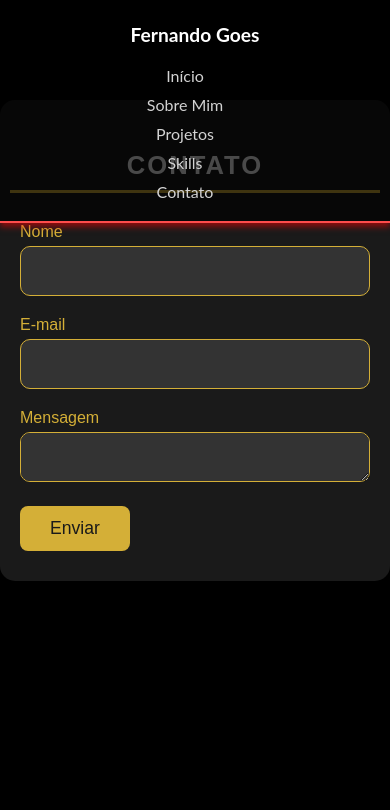
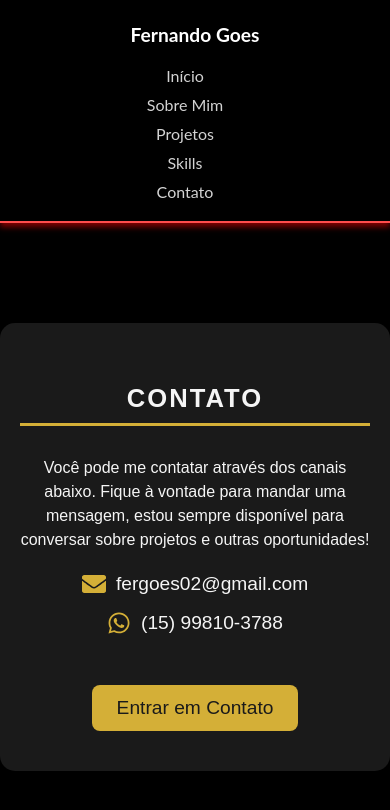
Before and after one commit to fergoes14/portfolio, a React (Create React App) app: page /contact in a window 390 px wide. Shown: the top 810 px of the page. Built offline with nearby package versions, Linux system fonts and the light colour scheme.

Commit message:
melhorias
icones, whatsapp, e retoques de responsividade

```diff
--- a/package.json
+++ b/package.json
@@ -9,6 +9,7 @@
     "@testing-library/user-event": "^13.5.0",
     "react": "^19.0.0",
     "react-dom": "^19.0.0",
+    "react-icons": "^5.5.0",
     "react-router-dom": "^7.3.0",
     "react-scripts": "5.0.1",
     "web-vitals": "^2.1.4"
--- a/src/components/Contact.jsx
+++ b/src/components/Contact.jsx
@@ -1,22 +1,37 @@
 import React from "react";
-import '../styles/Contact.css';
+import { FaEnvelope, FaWhatsapp } from "react-icons/fa";
+import "../styles/Contact.css";
 
 function Contact() {
+    const handleWhatsAppClick = () => {
+        const message = "Olá, peguei seu contato no portfólio!";
+        const phoneNumber = "15998103788"; // Número de telefone no formato internacional sem espaços
+        const whatsappUrl = `https://wa.me/${phoneNumber}?text=${encodeURIComponent(message)}`;
+        window.open(whatsappUrl, "_blank");
+    };
+
     return (
         <section id="contact" className="contact">
             <h2>Contato</h2>
-            <form>
-                <label htmlFor="name">Nome</label>
-                <input type="text" id="name" name="name" required />
+            <p className="contact-description">
+                Você pode me contatar através dos canais abaixo. Fique à vontade para mandar uma mensagem, estou sempre disponível para conversar sobre projetos e outras oportunidades!
+            </p>
 
-                <label htmlFor="email">E-mail</label>
-                <input type="email" id="email" name="email" required />
+            <div className="contact-info">
+                <div className="contact-item">
+                    <FaEnvelope className="contact-icon" />
+                    <span className="contact-text">fergoes02@gmail.com</span>
+                </div>
 
-                <label htmlFor="message">Mensagem</label>
-                <textarea id="message" name="message" required></textarea>
+                <div className="contact-item">
+                    <FaWhatsapp className="contact-icon" />
+                    <span className="contact-text">(15) 99810-3788</span>
+                </div>
+            </div>
 
-                <button type="submit">Enviar</button>
-            </form>
+            <button className="contact-button" onClick={handleWhatsAppClick}>
+                Entrar em Contato
+            </button>
         </section>
     );
 }
--- a/src/components/Projects.jsx
+++ b/src/components/Projects.jsx
@@ -26,6 +26,16 @@ function Projects() {
           <a href="https://github.com/fergoes14/dashboard.git" target="_blank" rel="noopener noreferrer">Ver no GitHub</a>
         </div>
 
+        <div className="project-card">
+
+          <h3>Fundamentos React</h3>
+          <div className="project-image-container">
+            <img src="https://i.imgur.com/88ZlbHW.png" alt="Projeto" className="project-image" /> {/* Imagem do projeto */}
+          </div>
+          <p>Apenas componentes de estudos basicos do React</p>
+          <a href="https://github.com/fergoes14/fundamentos-react.git" target="_blank" rel="noopener noreferrer">Ver no GitHub</a>
+        </div>
+
         {/* Adicionar outros projetos aqui com a mesma estrutura */}
       </div>
     </section>
--- a/src/components/Skills.jsx
+++ b/src/components/Skills.jsx
@@ -1,15 +1,25 @@
 import React from "react";
-import '../styles/Skills.css';
+import { FaReact, FaJsSquare, FaHtml5, FaDatabase } from "react-icons/fa";
+import "../styles/Skills.css";
 
 function Skills() {
+  const skills = [
+    { name: "React", icon: <FaReact className="skill-icon react" /> },
+    { name: "JavaScript", icon: <FaJsSquare className="skill-icon js" /> },
+    { name: "HTML/CSS", icon: <FaHtml5 className="skill-icon html" /> },
+    { name: "MongoDB", icon: <FaDatabase className="skill-icon mongo" /> },
+  ];
+
   return (
     <section id="skills" className="skills">
       <h2>Habilidades</h2>
       <ul>
-        <li>React</li>
-        <li>JavaScript</li>
-        <li>HTML/CSS</li>
-        <li>MongoDB</li>
+        {skills.map((skill, index) => (
+          <li key={index}>
+            {skill.icon}
+            <span>{skill.name}</span>
+          </li>
+        ))}
       </ul>
     </section>
   );
--- a/src/styles/About.css
+++ b/src/styles/About.css
@@ -19,9 +19,6 @@
 /* Estilo para o texto */
 .about-text {
   max-width: 1000px;
-
-
-
   text-align: left;
 }
 
@@ -68,11 +65,7 @@
 /* Classe para aplicar a animação */
 .title {
   animation: slideIn 0.8s ease-out;
-
-  /* Você pode adicionar outras propriedades aqui, se necessário */
 }
-
-
 
 /* Responsividade */
 @media (min-width: 768px) {
@@ -82,12 +75,9 @@
     text-align: left;
   }
 
-  /*.about-text {
-    /*max-width: 500px; */
-    /* Ajuste a largura do texto em telas maiores */
-
-
-
+  .about-image img {
+    max-width: 300px; /* Ajuste o tamanho da imagem em telas maiores */
+  }
 }
 
 @media (max-width: 768px) {
--- a/src/styles/Contact.css
+++ b/src/styles/Contact.css
@@ -1,135 +1,137 @@
 /* Estilo para a seção Contact */
 .contact {
   margin-top: 100px;
-  background-color: #1a1a1a; /* Fundo escuro para combinar com o tema */
+  background-color: #1a1a1a; /* Fundo escuro */
   padding: 40px 20px;
   border-radius: 15px;
-  box-shadow: 0 10px 30px rgba(0, 0, 0, 0.2); /* Sombra suave */
+  box-shadow: 0 10px 30px rgba(0, 0, 0, 0.2);
   text-align: center;
 }
 
 /* Título da seção Contact */
 .contact h2 {
-  color: #F5F5F5; /* Cor clara para o título */
-  font-size: 2.5rem; /* Ajuste de fonte padrão */
+  color: #F5F5F5;
+  font-size: 2.5rem;
   margin-bottom: 30px;
   text-transform: uppercase;
   letter-spacing: 2px;
-  border-bottom: 3px solid #D4AF37; /* Linha dourada para destacar */
+  border-bottom: 3px solid #D4AF37;
   padding-bottom: 10px;
 }
 
-/* Estilo geral para o formulário */
-form {
-  max-width: 600px;
-  margin: 0 auto;
-  text-align: left;
+/* Descrição do contato */
+.contact-description {
+  color: #F5F5F5;
+  font-size: 1.1rem;
+  margin-bottom: 20px;
+  max-width: 700px;
+  margin-left: auto;
+  margin-right: auto;
+  line-height: 1.5;
 }
 
-/* Estilo para os rótulos (labels) do formulário */
-form label {
-  font-size: 1.1rem; /* Fonte do rótulo */
-  color: #D4AF37; /* Dourado para rótulos */
-  margin-bottom: 5px;
-  display: block;
+/* Estilo para a área de contatos */
+.contact-info {
+  display: flex;
+  justify-content: center;
+  gap: 40px;
+  margin-bottom: 30px;
+  flex-wrap: wrap;
 }
 
-/* Estilo para inputs e textarea do formulário */
-form input,
-form textarea {
-  width: 100%;
-  padding: 15px;
-  margin-bottom: 20px;
-  border: 1px solid #D4AF37; /* Borda dourada */
-  border-radius: 8px;
-  background-color: #333; /* Fundo escuro para os campos */
-  color: #F5F5F5; /* Cor clara para o texto */
-  font-size: 1rem;
-  transition: all 0.3s ease; /* Transição suave para focar */
-  box-sizing: border-box;
+/* Estilo para cada item de contato */
+.contact-item {
+  display: flex;
+  align-items: center;
+  gap: 10px;
+  color: #D4AF37;
+  font-size: 1.1rem;
+  transition: transform 0.3s ease;
 }
 
-/* Estilo para o placeholder nos campos do formulário */
-form input::placeholder,
-form textarea::placeholder {
-  color: #F5F5F5; /* Cor clara para o texto de placeholder */
+.contact-item:hover {
+  transform: scale(1.1);
 }
 
-/* Estilo para o botão do formulário */
-form button {
-  background-color: #D4AF37; /* Dourado para o botão */
-  color: #1a1a1a; /* Cor escura para o texto */
+/* Estilo para os ícones de contato */
+.contact-icon {
+  font-size: 1.8rem;
+  color: #D4AF37;
+  transition: color 0.3s ease;
+}
+
+.contact-item:hover .contact-icon {
+  color: #b78d28; /* Cor do ícone ao passar o mouse */
+}
+
+/* Estilo para o texto de contato */
+.contact-text {
+  font-size: 1.2rem;
+  color: #F5F5F5;
+}
+
+/* Estilo para o botão Entrar em Contato */
+.contact-button {
+  background-color: #D4AF37;
+  color: #1a1a1a;
   padding: 12px 25px;
   border: none;
   border-radius: 8px;
-  font-size: 1.1rem;
+  font-size: 1.2rem;
   cursor: pointer;
   transition: background-color 0.3s ease;
+  margin-top: 20px;
 }
 
-/* Estilo para o botão quando em hover */
-form button:hover {
-  background-color: #b78d28; /* Tom mais escuro de dourado no hover */
+.contact-button:hover {
+  background-color: #b78d28;
 }
 
 /* Media Queries para Responsividade */
 
 /* Para telas de 768px ou menores (tablets e celulares grandes) */
 @media (max-width: 768px) {
+
   .contact h2 {
-    font-size: 2rem; /* Reduz o tamanho do título */
+    font-size: 2rem;
   }
 
-  form {
-    padding: 0 10px; /* Diminui o padding para telas menores */
+  .contact-info {
+    flex-direction: column;
+    align-items: center;
+    gap: 20px;
   }
 
-  form label {
-    font-size: 1rem; /* Ajuste da fonte do rótulo */
+  .contact-item {
+    font-size: 1rem;
   }
 
-  form input,
-  form textarea {
-    font-size: 1rem; /* Ajusta o tamanho da fonte dos campos */
-    padding: 15px; /* Aumenta o padding para facilitar o toque */
-    border-radius: 10px; /* Bordas mais suaves */
-    height: 50px; /* Aumenta a altura para facilitar o clique */
-  }
-
-  form button {
-    font-size: 1.2rem; /* Ajusta o tamanho do botão */
-    padding: 15px 30px; /* Aumenta o tamanho do botão */
+  .contact-icon {
+    font-size: 1.6rem;
   }
 }
 
 /* Para telas de 480px ou menores (celulares pequenos) */
 @media (max-width: 480px) {
   .contact h2 {
-    font-size: 1.6rem; /* Reduz o tamanho do título para celular pequeno */
+    font-size: 1.6rem;
   }
 
-  form {
-    padding: 0 10px; /* Ajuste o padding para telas pequenas */
+  .contact-description {
+    font-size: 1rem;
   }
 
-  form label {
-    font-size: 1rem; /* Ajuste de fonte do rótulo */
+  .contact-info {
+    flex-direction: column;
+    align-items: center;
+    gap: 15px;
   }
 
-  form input,
-  form textarea {
-    font-size: 1rem; /* Tamanho de fonte adequado */
-    padding: 18px; /* Padding mais generoso para toques mais fáceis */
-    border-radius: 10px; /* Bordas suaves */
-    height: 50px; /* Maior altura para facilitar o toque */
+  .contact-item {
+    font-size: 1rem;
   }
 
-  form button {
-    font-size: 1.1rem; /* Ajusta o tamanho do botão */
-    padding: 12px 30px; /* Aumenta o tamanho do botão */
-  }
-
-  .contact {
-    padding: 30px 10px; /* Ajusta o padding da seção */
+  .contact-icon {
+    font-size: 1.5rem;
   }
 }
--- a/src/styles/Header.css
+++ b/src/styles/Header.css
@@ -2,7 +2,7 @@
 html, body {
   height: 100%; /* 100% de altura para preencher toda a tela */
   margin: 0; /* Remover margens padrão */
-  overflow: hidden; /* Impede que a página role */
+
 }
 
 /* Header fixo com transparência */
@@ -51,6 +51,7 @@ nav a:hover {
 /* Media Queries para Responsividade */
 @media (max-width: 768px) {
   .header {
+    position: relative;
     flex-direction: column;
     padding: 10px;
     align-items: center;
```
Also changed, not shown: src/components/About.jsx (+12 -14 lines), src/styles/Skills.css (+51 -41 lines), src/components/Header.jsx (line endings or trailing spaces), 1 other file (tests, documents, lock files or other folders).
